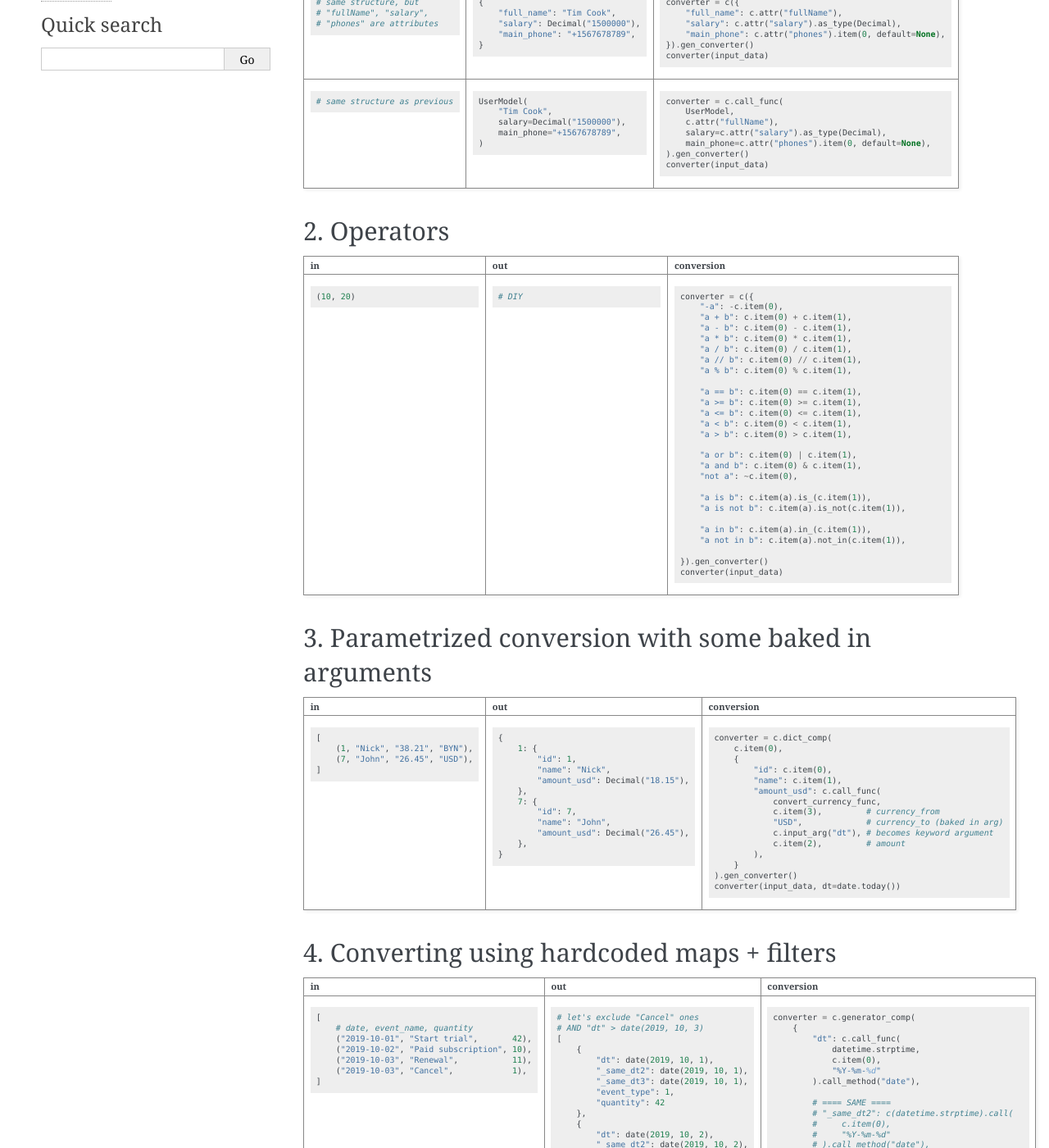
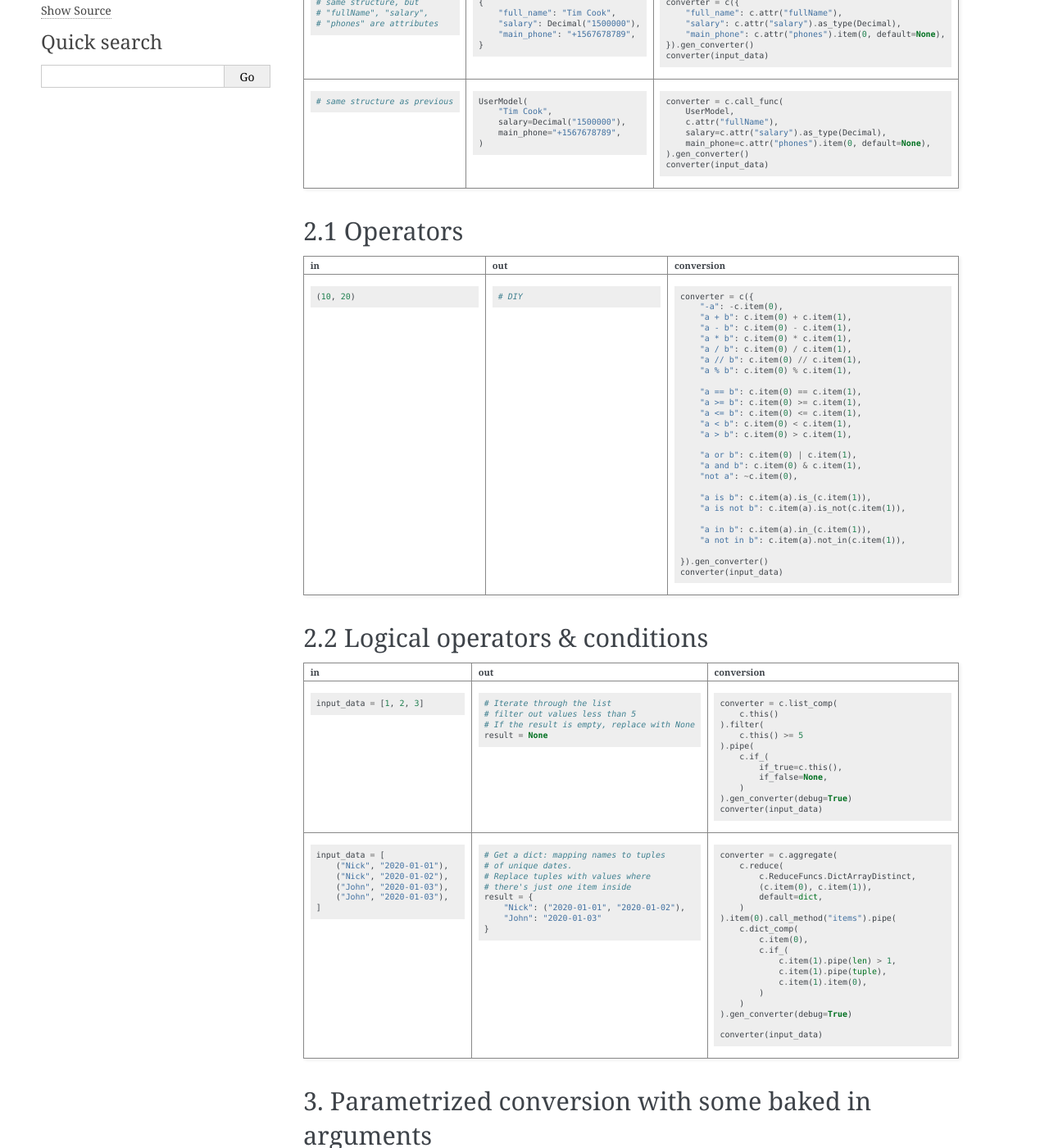
Before and after one commit to westandskif/convtools, a Sphinx documentation site: the page built from docs/cheatsheet.rst, in a window 1280 px wide and 1400 px high, scrolled down 568 px. Shown: the whole window at 82% size. Built offline with Sphinx 7.4.7, drawn with Linux system fonts in a browser that asks for light colours; some of the changed text lies outside the part shown.

Commit message:
added if-conversion

```diff
--- a/docs/cheatsheet.rst
+++ b/docs/cheatsheet.rst
@@ -94,8 +94,8 @@
       ).gen_converter()
       converter(input_data)
 
-2. Operators
-____________
+2.1 Operators
+_____________
 
 .. list-table::
  :class: cheatsheet-table
@@ -142,6 +142,86 @@
 
       }).gen_converter()
       converter(input_data)
+
+2.2 Logical operators & conditions
+__________________________________
+
+.. list-table::
+ :class: cheatsheet-table
+ :widths: 25 25 40
+ :header-rows: 1
+
+ * - in
+   - out
+   - conversion
+ * - .. code-block:: python
+
+      input_data = [1, 2, 3]
+
+   - .. code-block:: python
+
+      # Iterate through the list
+      # filter out values less than 5
+      # If the result is empty, replace with None
+      result = None
+
+   - .. code-block:: python
+
+      converter = c.list_comp(
+          c.this()
+      ).filter(
+          c.this() >= 5
+      ).pipe(
+          c.if_(
+              if_true=c.this(),
+              if_false=None,
+          )
+      ).gen_converter(debug=True)
+      converter(input_data)
+
+ * - .. code-block:: python
+
+      input_data = [
+          ("Nick", "2020-01-01"),
+          ("Nick", "2020-01-02"),
+          ("John", "2020-01-03"),
+          ("John", "2020-01-03"),
+      ]
+
+   - .. code-block:: python
+
+      # Get a dict: mapping names to tuples
+      # of unique dates.
+      # Replace tuples with values where
+      # there's just one item inside
+      result = {
+          "Nick": ("2020-01-01", "2020-01-02"),
+          "John": "2020-01-03"
+      }
+
+   - .. code-block:: python
+
+      converter = c.aggregate(
+          c.reduce(
+              c.ReduceFuncs.DictArrayDistinct,
+              (c.item(0), c.item(1)),
+              default=dict,
+          )
+      ).item(0).call_method("items").pipe(
+          c.dict_comp(
+              c.item(0),
+              c.if_(
+                  c.item(1).pipe(len) > 1,
+                  c.item(1).pipe(tuple),
+                  c.item(1).item(0),
+              )
+          )
+      ).gen_converter(debug=True)
+
+      converter(input_data)
+
+
+
 
 3. Parametrized conversion with some baked in arguments
 _______________________________________________________
--- a/docs/index.rst
+++ b/docs/index.rst
@@ -59,7 +59,7 @@
 
    QuickStart <quick_start>
    Cheatsheet <cheatsheet>
-   API doc <reference_doc>
+   API doc <api_doc>
    License <license>
    Changelog <changelog>
    Authors <authors>
```
Also changed, not shown: docs/api_doc.rst (renamed from docs/reference_doc.rst, +85 -5 lines), docs/quick_start.rst (+32 -18 lines), 3 other files.
